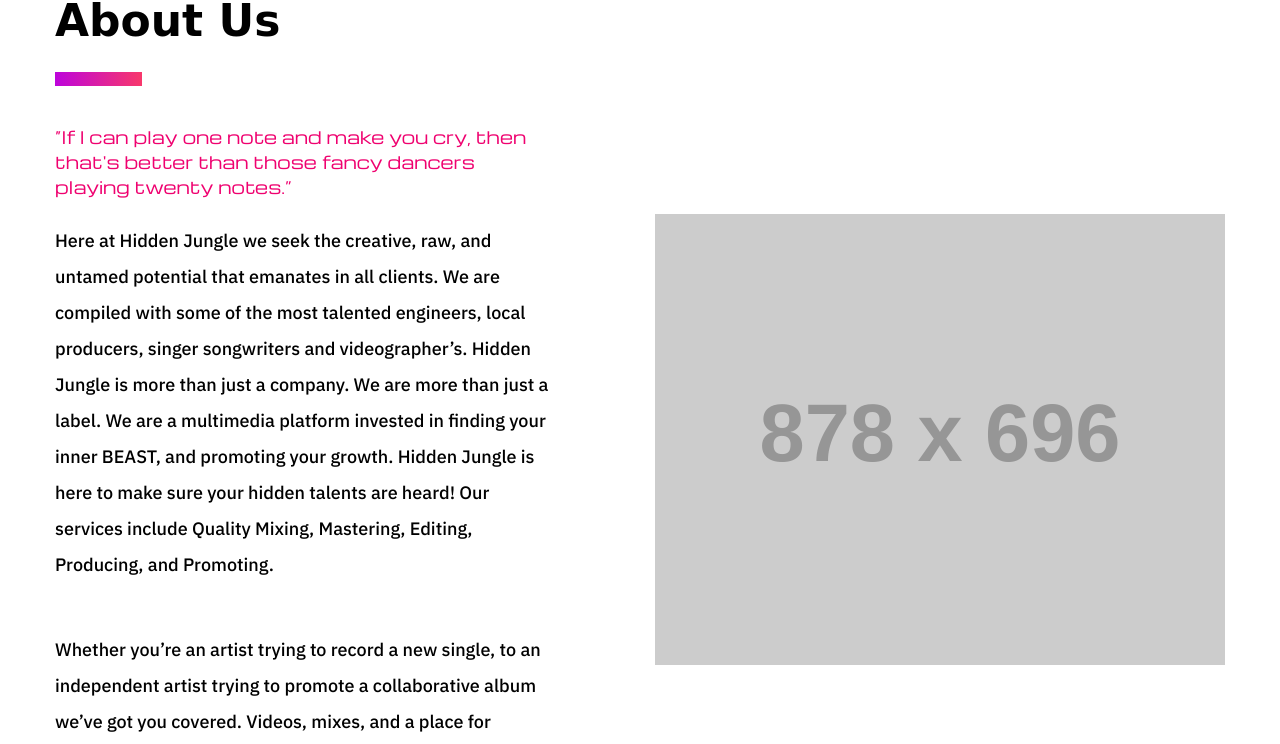
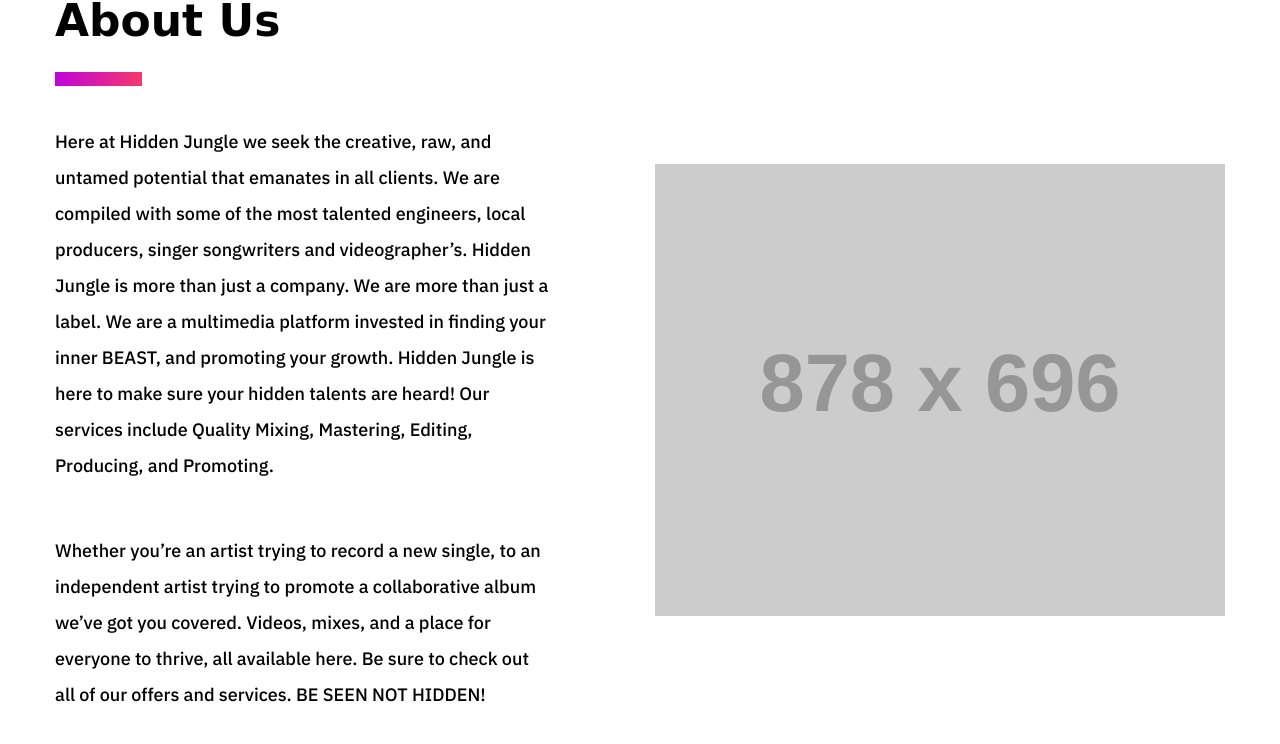
Before and after one commit to SlimmTre/HiddenJungle, a plain HTML site: page index.html in a window 1280 px wide. Shown: the part 3036-3780 px from the top of the page. Drawn offline with nearby package versions, Linux system fonts and the light colour scheme; placeholder pictures from the web are drawn by us; a web font is replaced by a local one.

Commit message:
Update index.html

```diff
--- a/index.html
+++ b/index.html
@@ -381,7 +381,7 @@
 					<div class="col-lg-6">
 						<div class="about-us wow fadeInLeft">
 							<h2>About Us</h2>
-							<span>“If I can play one note and make you cry, then that's better than those fancy dancers playing twenty notes.”</span>
+							<!-- <span>“If I can play one note and make you cry, then that's better than those fancy dancers playing twenty notes.”</span> -->
 							<p>Here at Hidden Jungle we seek the creative, raw, and untamed potential that emanates in all clients. We are compiled with some of the most talented engineers, local producers, singer songwriters and videographer’s. Hidden Jungle is more than just a company. We are more than just a label. We are a multimedia platform invested in finding your inner BEAST, and promoting your growth. Hidden Jungle is here to make sure your hidden talents are heard! Our services include Quality Mixing, Mastering, Editing, Producing, and Promoting.</p>
 							<p>Whether you’re an artist trying to record a new single, to an independent artist trying to promote a collaborative album we’ve got you covered. Videos, mixes, and a place for everyone to thrive, all available here. Be sure to check out all of our offers and services. BE SEEN NOT HIDDEN!</p>
 							<ul class="socio-links">
```
